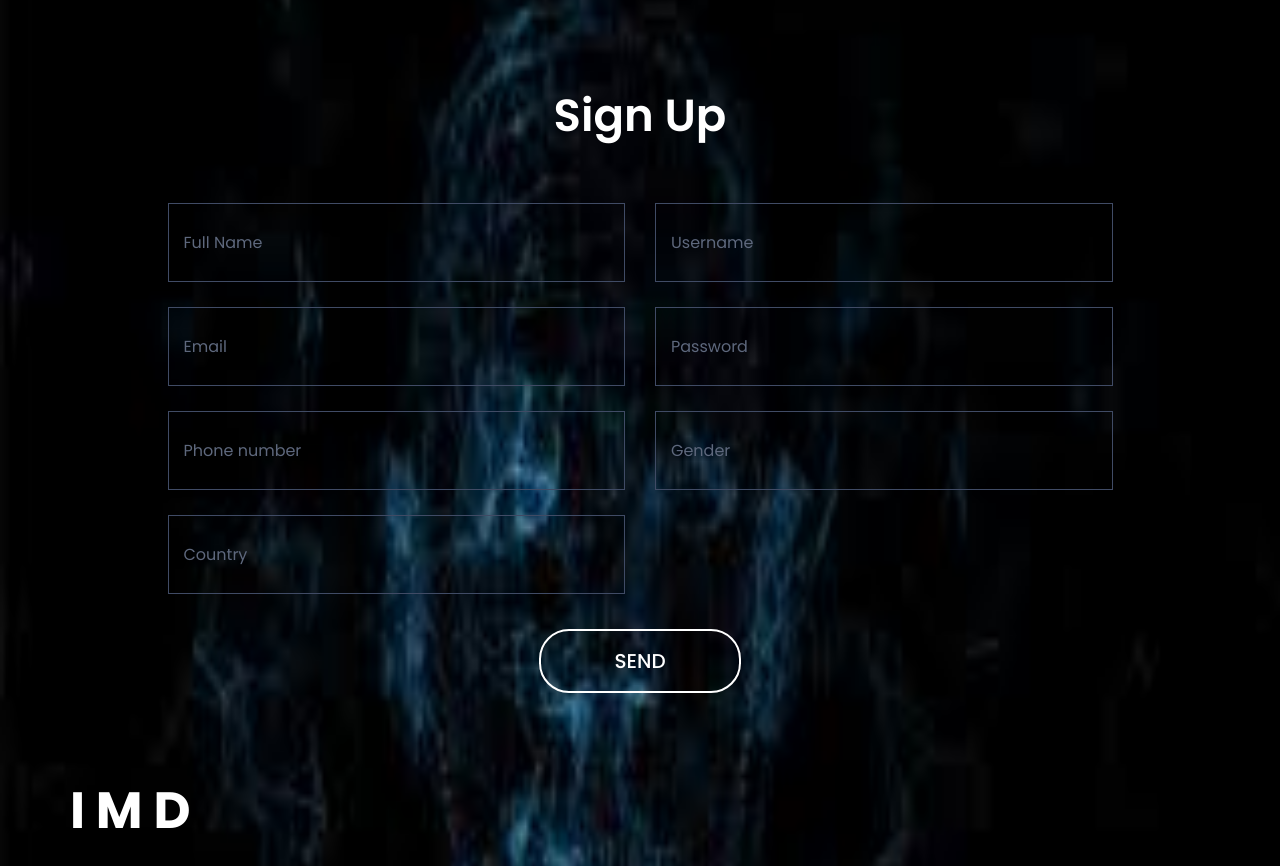
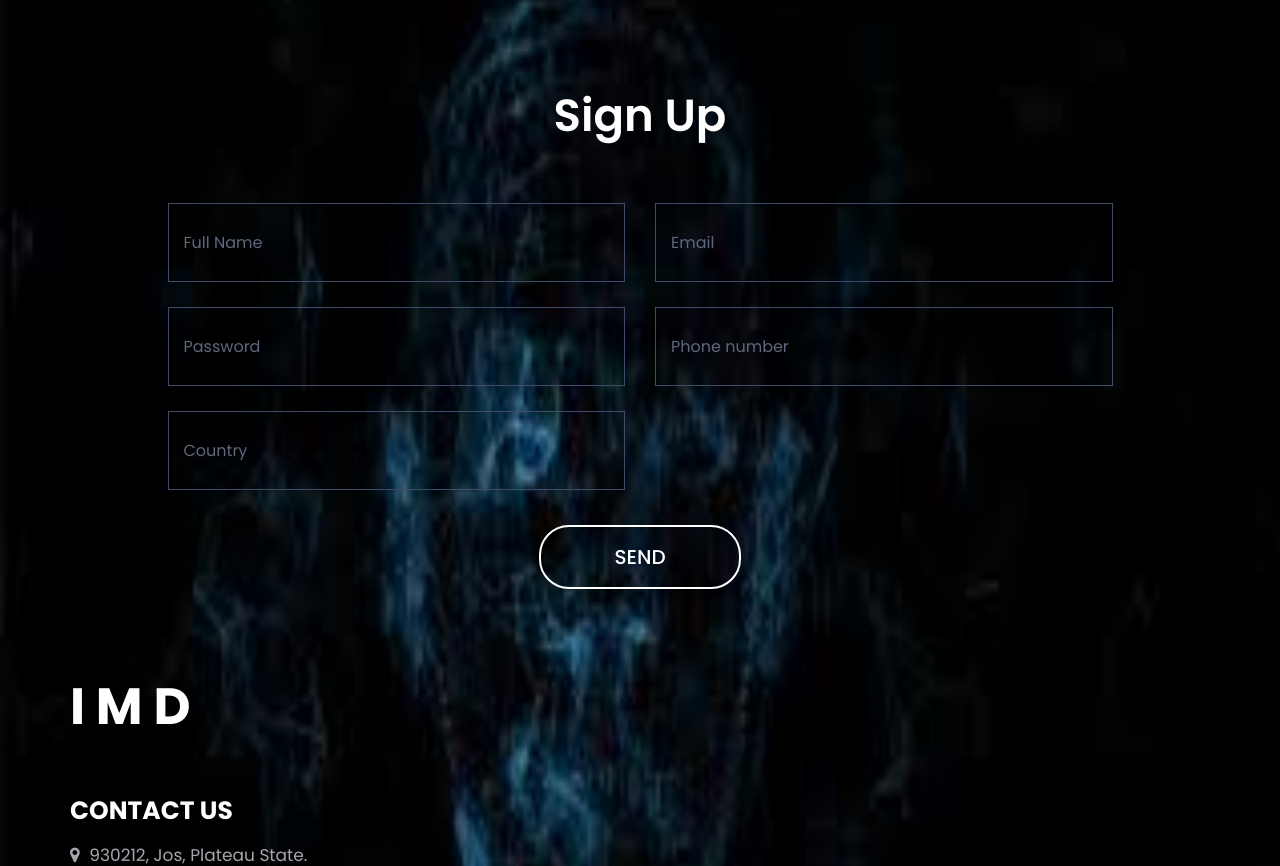
Before and after one commit to hendrixxD/IMD, a Python web app: template projectIMD/templates/signup.html in a window 1280 px wide. Shown: the part 99-965 px from the top of the page. Run offline with Jinja, Linux system fonts and the light colour scheme; the template is opened without the code that fills it, so the values that code supplies are empty; some libraries are stand-ins or nearby versions.

Commit message:
minor changes on signup page

```diff
--- a/projectIMD/templates/index.html
+++ b/projectIMD/templates/index.html
@@ -350,7 +350,7 @@
                <div class="container ">
                   <div class="row ">
                      <div class="col-md-12 ">
-                        <p>© 2022 All Rights Reserved. Design by   <a href="https://github.com/hendrixxD/"> Lenge DanDung Joshua </a></p>
+                        <p>© 2022 All Rights Reserved. Design by   <a href="https://github.com/hendrixxD/"> hendrixxD </a></p>
                      </div>
                   </div>
                </div>
--- a/projectIMD/templates/signup.html
+++ b/projectIMD/templates/signup.html
@@ -96,9 +96,6 @@
                                 <input class="contactus" placeholder="Full Name" type="type" name="Full Name" required>
                             </div>
                             <div class="col-md-6">
-                                <input class="contactus" placeholder="Username" type="type" name="Username" required>
-                            </div>
-                            <div class="col-md-6">
                                 <input class="contactus" placeholder="Email" type="type" name="Email" required pattern="[a-zA-Z0-9]@gmail.com">
                             </div>
                             <div class="col-md-6">
@@ -106,9 +103,6 @@
                             </div>
                             <div class="col-md-6">
                                 <input class="contactus" placeholder="Phone number" type="type" name="Phone number" required>
-                            </div>
-                            <div class="col-md-6">
-                                <input class="contactus" placeholder="Gender" type="type" name="Gender" required>
                             </div>
                             <div class="col-md-6">
                                 <input class="contactus" placeholder="Country" type="type" name="Country">
```
